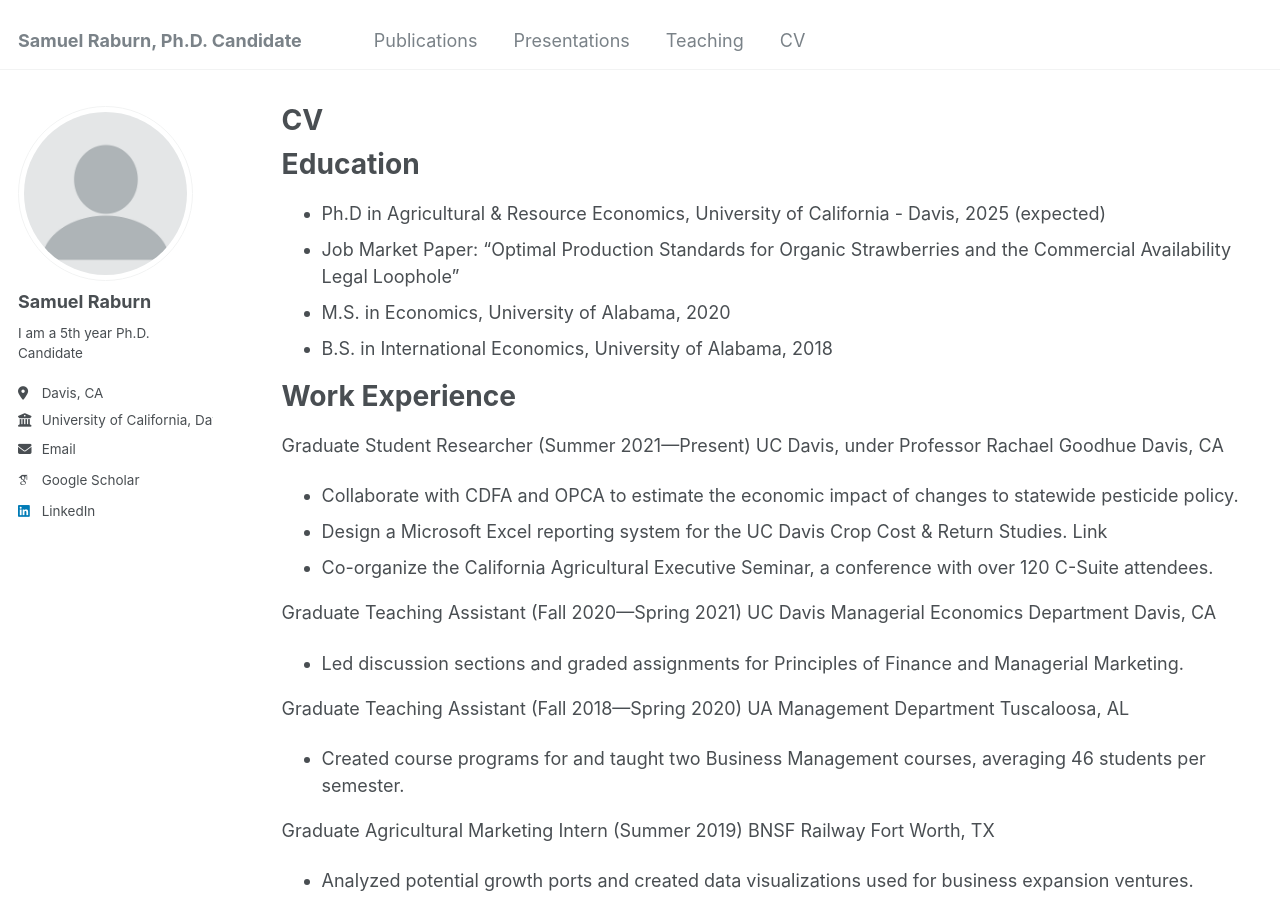
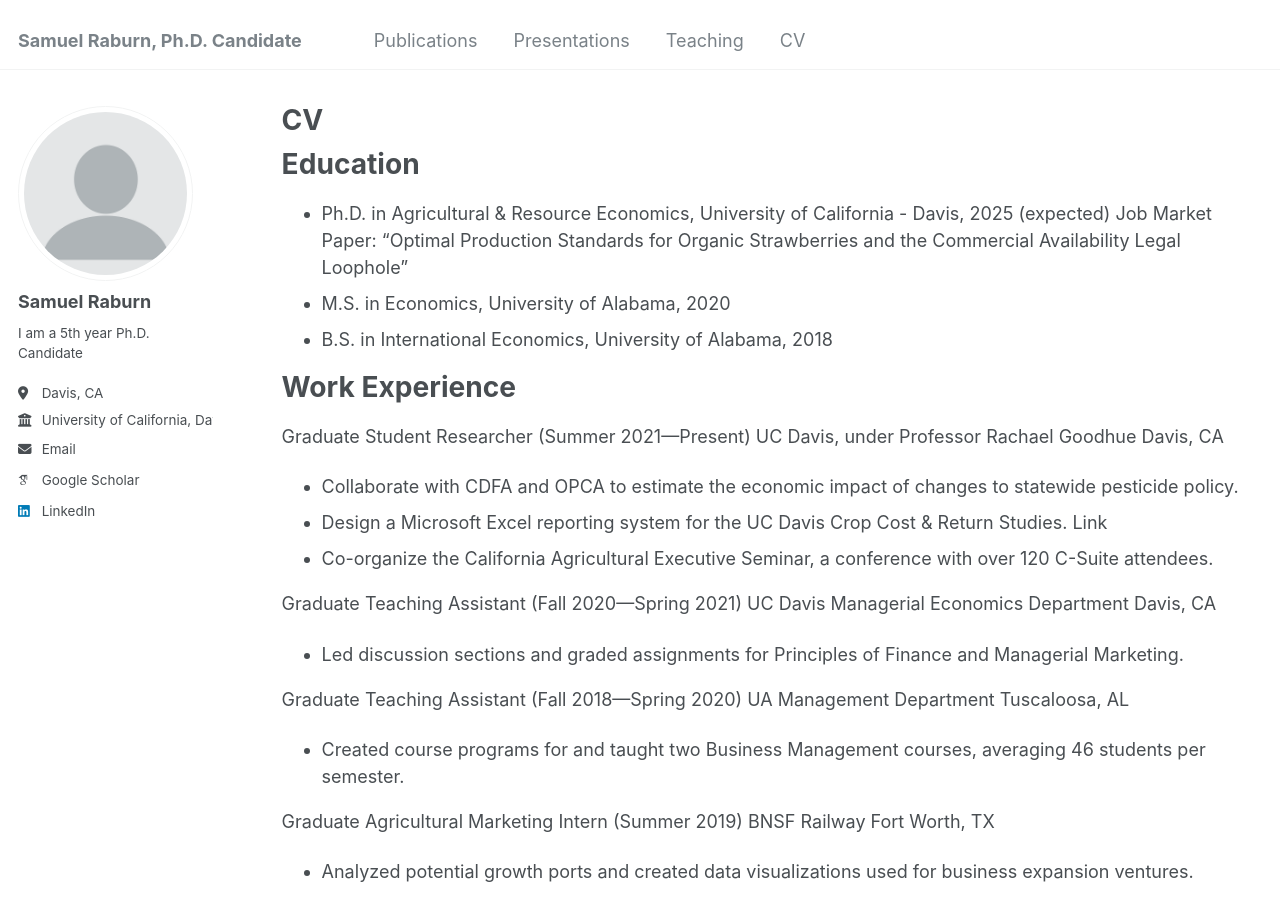
Before and after one commit to sraburn/sraburn.github.io, a Jekyll site: the page built from _pages/cv.md, in a window 1280 px wide and 900 px high. Built offline with Jekyll 4.4.1, drawn with Linux system fonts in a browser that asks for light colours; some web fonts are replaced.

Commit message:
Update cv.md

```diff
--- a/_pages/cv.md
+++ b/_pages/cv.md
@@ -11,8 +11,8 @@ redirect_from:
 
 Education
 ======
-* Ph.D in Agricultural & Resource Economics, University of California - Davis, 2025 (expected)
-* Job Market Paper: “Optimal Production Standards for Organic Strawberries and the Commercial Availability Legal Loophole”
+* Ph.D. in Agricultural & Resource Economics, University of California - Davis, 2025 (expected)
+  Job Market Paper: “Optimal Production Standards for Organic Strawberries and the Commercial Availability Legal Loophole”
 * M.S. in Economics, University of Alabama, 2020
 * B.S. in International Economics, University of Alabama, 2018
 
```
